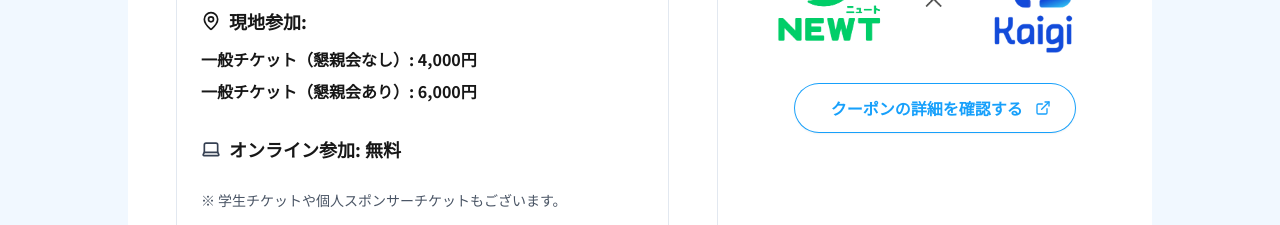
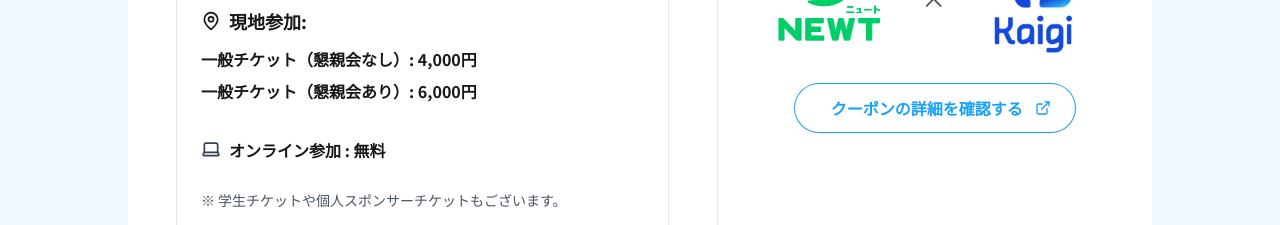
Before and after one commit to tskaigi/hokuriku-web-site, a Next.js app: page / in a window 1280 px wide. Shown: the part 2280-2505 px from the top of the page. Built offline with nearby package versions, Linux system fonts and the light colour scheme.

Commit message:
feat: チケット購入セクションのオンライン参加料金表示を改善

```diff
--- a/src/components/ticket-purchase.tsx
+++ b/src/components/ticket-purchase.tsx
@@ -25,7 +25,7 @@ const TicketPurchaseSection = () => {
                   <MapPin className="size-5" />
                   <h3 className="font-noto text-base font-bold md:text-lg">現地参加:</h3>
                 </div>
-                <ul className="space-y-2 font-noto text-base font-bold md:text-base">
+                <ul className="font-noto space-y-2 text-base font-bold md:text-base">
                   <li>一般チケット（懇親会なし）: 4,000円</li>
                   <li>一般チケット（懇親会あり）: 6,000円</li>
                 </ul>
@@ -34,7 +34,9 @@ const TicketPurchaseSection = () => {
               <div className="flex-1">
                 <div className="mb-3 flex items-center gap-2">
                   <Laptop className="size-5 text-gray-700" />
-                  <h3 className="font-noto text-base font-bold md:text-lg">オンライン参加: 無料</h3>
+                  <h3 className="font-noto text-base font-bold md:text-lg">
+                    <span className="text-md md:text-base">オンライン参加 : 無料</span>
+                  </h3>
                 </div>
               </div>
             </div>
```
